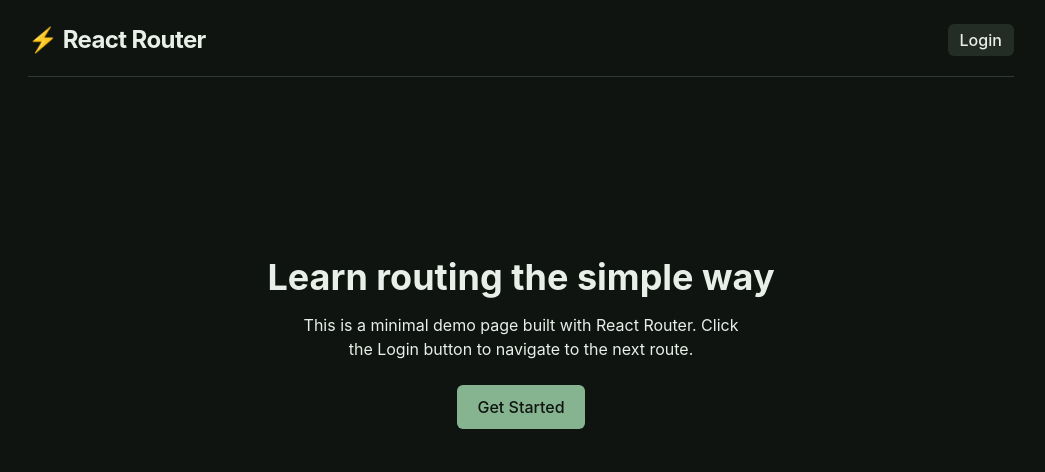
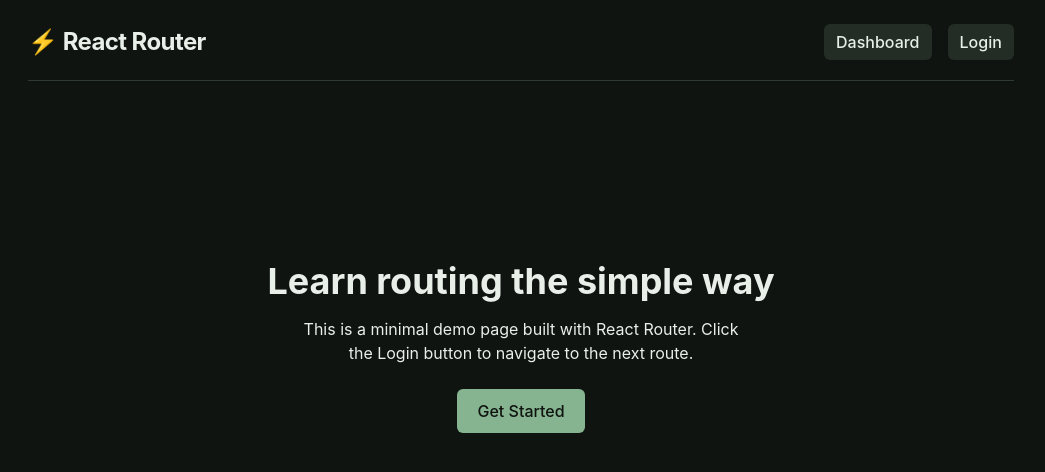
Before and after one commit to wasyn2025/react-router-learning, a React (Vite) app: page / in a window 1280 px wide. Shown: the top 472 px of the page, without its empty margins (119-1164 px from the left). Built offline with nearby package versions, Linux system fonts and the light colour scheme.

Commit message:
Add React Router URL parameter demo

```diff
--- a/src/App.jsx
+++ b/src/App.jsx
@@ -13,7 +13,8 @@ export default function App() {
         <Route path='/' element={<Home />} />
         <Route path='/login' element={<Login />} />
         <Route path='/dashboard' element={<ParentDashboard />}>
-          <Route path='profile' element={<Profile />} />
+          {/* <Route path='profile/' element={<Profile />} /> */}
+          <Route path='profile/:firstName?' element={<Profile />} />
           <Route path='settings' element={<Settings />} />
         </Route>
         <Route path='*' element={<NotFound />} />
--- a/src/pages/Home.jsx
+++ b/src/pages/Home.jsx
@@ -9,7 +9,8 @@ export default function Home() {
                     <span className="text-[var(--green)]">⚡</span> React Router
                 </h1>
 
-                <nav>
+                <nav className="flex items-center gap-4">
+                    <NavLink to='/dashboard' className='cursor-pointer font-medium rounded-md px-3 py-1.5 bg-[var(--bg-elevated)] text-[var(--text)] hover:bg-[var(--green-dark)] transition-colors'>Dashboard</NavLink>
                     <NavLink to='/login' className='cursor-pointer font-medium rounded-md px-3 py-1.5 bg-[var(--bg-elevated)] text-[var(--text)] hover:bg-[var(--green-dark)] transition-colors'>Login</NavLink>
                 </nav>
             </div>
--- a/src/pages/ParentDashboard.jsx
+++ b/src/pages/ParentDashboard.jsx
@@ -1,6 +1,13 @@
-import { NavLink, Outlet } from "react-router-dom";
+import { NavLink, Outlet, useNavigate } from "react-router-dom";
 
 export default function ParentDashboard() {
+    const navigate = useNavigate();
+
+    function handleLogout() {
+        console.log('Session logout cleared!');
+        navigate('/');
+    }
+
     return (
         <div className="min-h-dvh bg-[var(--bg)] text-[var(--text)] flex flex-col">
             <header className="flex items-center justify-between w-4/5 mx-auto py-5 border-b border-[var(--border)]">
@@ -9,6 +16,7 @@ export default function ParentDashboard() {
                 <nav className="flex gap-3">
                     <NavLink to='profile' className='cursor-pointer font-medium rounded-md px-3 py-1.5 bg-[var(--bg-elevated)] hover:bg-[var(--green-dark)] transition-colors'>Profile</NavLink>
                     <NavLink to='settings' className='cursor-pointer font-medium rounded-md px-3 py-1.5 bg-[var(--bg-elevated)] hover:bg-[var(--green-dark)] transition-colors'>Settings</NavLink>
+                    <button onClick={handleLogout} className='cursor-pointer font-medium rounded-md px-3 py-1.5 bg-[#3a2a2b] text-[#f0d0d0] hover:bg-[#4a3536] transition-colors'>Logout</button>
                 </nav>
             </header>
 
--- a/src/pages/Profile.jsx
+++ b/src/pages/Profile.jsx
@@ -1,7 +1,13 @@
+import { useParams } from "react-router-dom";
+
 export default function Profile() {
+    const { firstName } = useParams();
+
+    console.log(firstName);
+
     return (
         <section className="p-6 rounded-lg bg-[var(--bg-surface)] border border-[var(--border)]">
-            <h2 className="font-semibold text-xl mb-2">Profile</h2>
+            <h2 className="font-semibold text-xl mb-2">Profile {firstName !== undefined ? `Of ${firstName}` : ''}</h2>
             <p className="text-[var(--text-muted)]">This is the Profile child route, rendered inside the parent's Outlet.</p>
         </section>
     );
```
